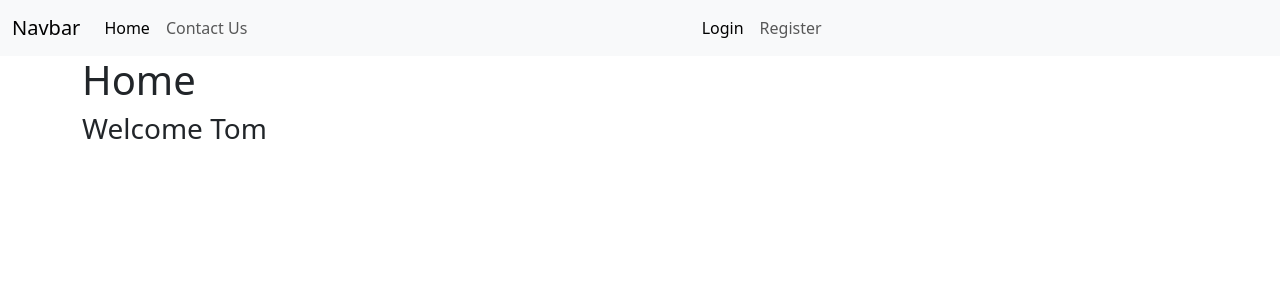
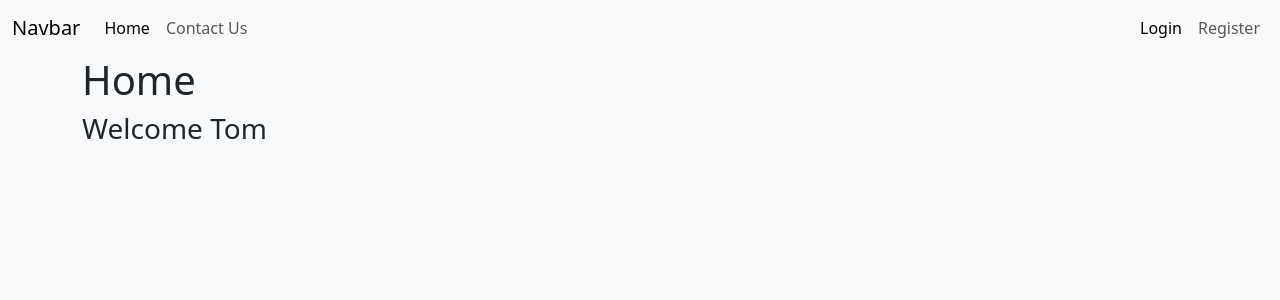
Before and after one commit to GlennJoakimB/BookIT_PHP, a PHP site: page / in a window 1280 px wide. Shown: the top 300 px of the page. Run offline with PHP 8.4, Linux system fonts and the light colour scheme; data that the repository does not hold is empty; some libraries are stand-ins or nearby versions.

Commit message:
Quick navbar-fix
- Fikset litt på plassering

```diff
--- a/BookITweb/views/layouts/main.php
+++ b/BookITweb/views/layouts/main.php
@@ -1,23 +1,25 @@
 <?php
 use app\core\Application;
 use app\core\UserModel;
+
 ?>
 
 <!DOCTYPE html>
 <html lang="no">
 <head>
-    <meta charset="UTF-8">
-    <meta name="viewport" content="width=device-width, initial-scale=1.0">
+    <meta charset="UTF-8" />
+    <meta name="viewport" content="width=device-width, initial-scale=1.0" />
 
-    <link href="https://cdn.jsdelivr.net/npm/bootstrap@5.3.2/dist/css/bootstrap.min.css" rel="stylesheet" integrity="sha384-T3c6CoIi6uLrA9TneNEoa7RxnatzjcDSCmG1MXxSR1GAsXEV/Dwwykc2MPK8M2HN" crossorigin="anonymous">
-    <link rel="stylesheet" href="/css/bootstrap.css">
+    <link href="https://cdn.jsdelivr.net/npm/bootstrap@5.3.2/dist/css/bootstrap.min.css" rel="stylesheet" integrity="sha384-T3c6CoIi6uLrA9TneNEoa7RxnatzjcDSCmG1MXxSR1GAsXEV/Dwwykc2MPK8M2HN" crossorigin="anonymous" />
+    <link rel="stylesheet" href="/css/bootstrap.css" />
+    <link rel="stylesheet" href="/css/style.css" />
     <title><?= $this->title ?></title>
 
     <!-- Ikoner fra https://icon-sets.iconify.design/bx/ -->
     <script src="https://code.iconify.design/iconify-icon/1.0.7/iconify-icon.min.js"></script>
 </head>
-<body>
-<nav class="navbar navbar-expand-lg bg-body-tertiary">
+<body class="bg-light">
+    <nav class="navbar navbar-expand-sm bg-body-tertiary">
         <div class="container-fluid">
             <a class="navbar-brand" href="#">Navbar</a>
             <button class="navbar-toggler" type="button" data-bs-toggle="collapse" data-bs-target="#navbarSupportedContent" aria-controls="navbarSupportedContent" aria-expanded="false" aria-label="Toggle navigation">
@@ -31,14 +33,14 @@
                     <li class="nav-item">
                         <a class="nav-link" href="/contact">Contact Us</a>
                     </li>
-          <?php if(!Application::isGuest() && Application::isRole(UserModel::ROLE_ADMIN)): ?>
+                    <?php if (!Application::isGuest() && Application::isRole(UserModel::ROLE_ADMIN)): ?>
                         <li class="nav-item">
                             <a class="nav-link" href="/admin">Admin</a>
                         </li>
                     <?php endif; ?>
                 </ul>
-        <?php if(Application::isGuest()): ?>
-      <ul class="navbar-nav me-auto mb-2 mb-lg-0">
+                <?php if (Application::isGuest()): ?>
+                    <ul class="navbar-nav mb-2 mb-lg-0">
                         <li class="nav-item">
                             <a class="nav-link active" aria-current="page" href="/login">Login</a>
                         </li>
@@ -47,12 +49,12 @@
                         </li>
                     </ul>
                 <?php else: ?>
-          <ul class="navbar-nav me-auto mb-2 mb-lg-0">
+                    <ul class="navbar-nav me-3 mb-2 mb-lg-0">
                         <li class="nav-item">
                             <a class="nav-link active" aria-current="page" href="/profile">Profile</a>
                         </li>
                     </ul>
-          <ul class="navbar-nav me-auto mb-2 mb-lg-0">
+                    <ul class="navbar-nav mb-2 mb-lg-0">
                         <li class="nav-item">
                             <a class="nav-link active" aria-current="page" href="/logout">Welcome <?php echo Application::$app->user->getDisplayName(); ?> (Logout)</a>
                         </li>
@@ -70,9 +72,7 @@
         {{content}}
     </div>
 
-<div id="Footer">
-
-</div>
+    <div id="Footer"></div>
     <script src="https://code.jquery.com/jquery-3.2.1.slim.min.js" integrity="sha384-KJ3o2DKtIkvYIK3UENzmM7KCkRr/rE9/Qpg6aAZGJwFDMVNA/GpGFF93hXpG5KkN" crossorigin="anonymous"></script>
     <script src="https://cdn.jsdelivr.net/npm/@popperjs/core@2.11.8/dist/umd/popper.min.js" integrity="sha384-I7E8VVD/ismYTF4hNIPjVp/Zjvgyol6VFvRkX/vR+Vc4jQkC+hVqc2pM8ODewa9r" crossorigin="anonymous"></script>
     <script src="https://cdn.jsdelivr.net/npm/bootstrap@5.3.2/dist/js/bootstrap.min.js" integrity="sha384-BBtl+eGJRgqQAUMxJ7pMwbEyER4l1g+O15P+16Ep7Q9Q+zqX6gSbd85u4mG4QzX+" crossorigin="anonymous"></script>
```
Lines whose indentation alone changed are shown as unchanged.
